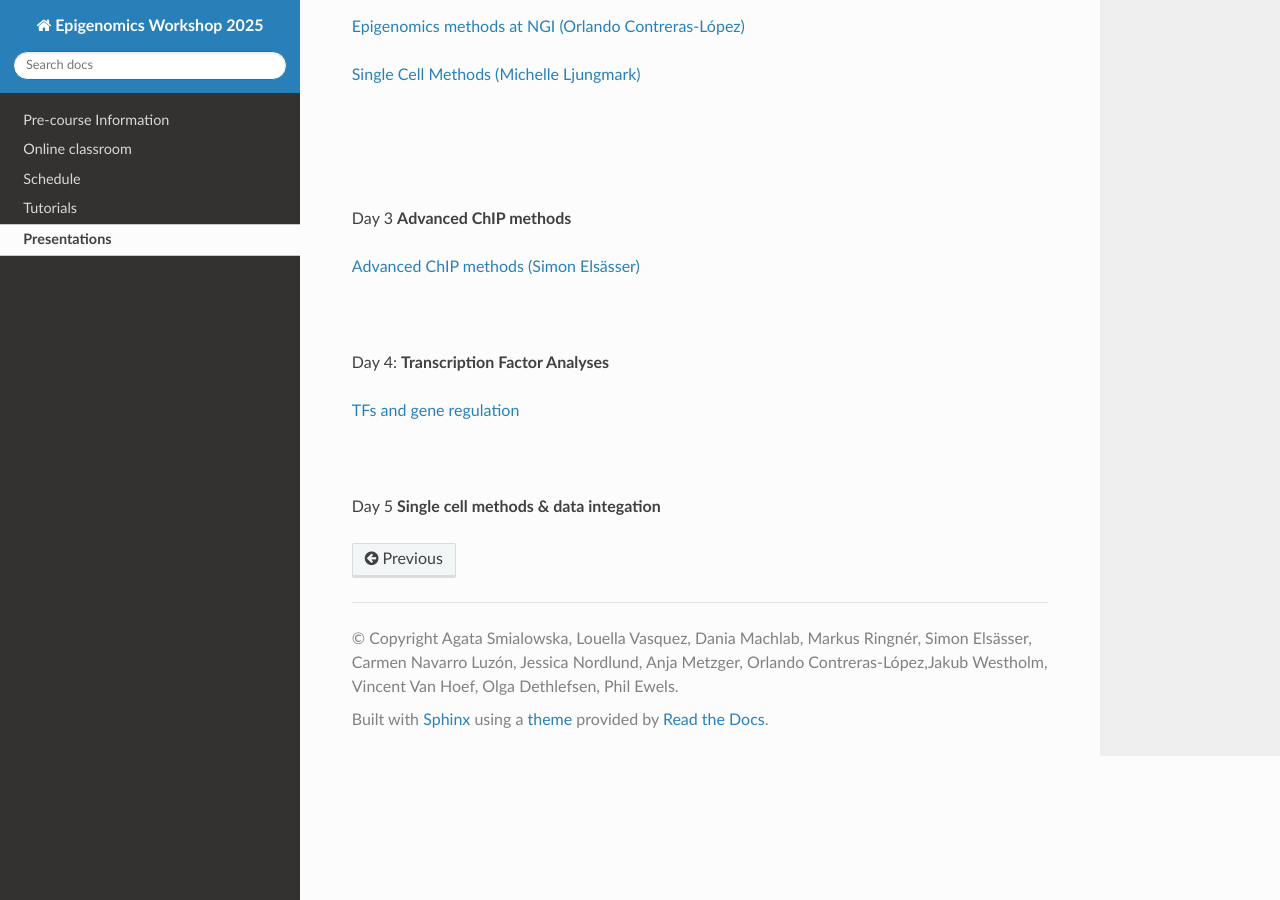
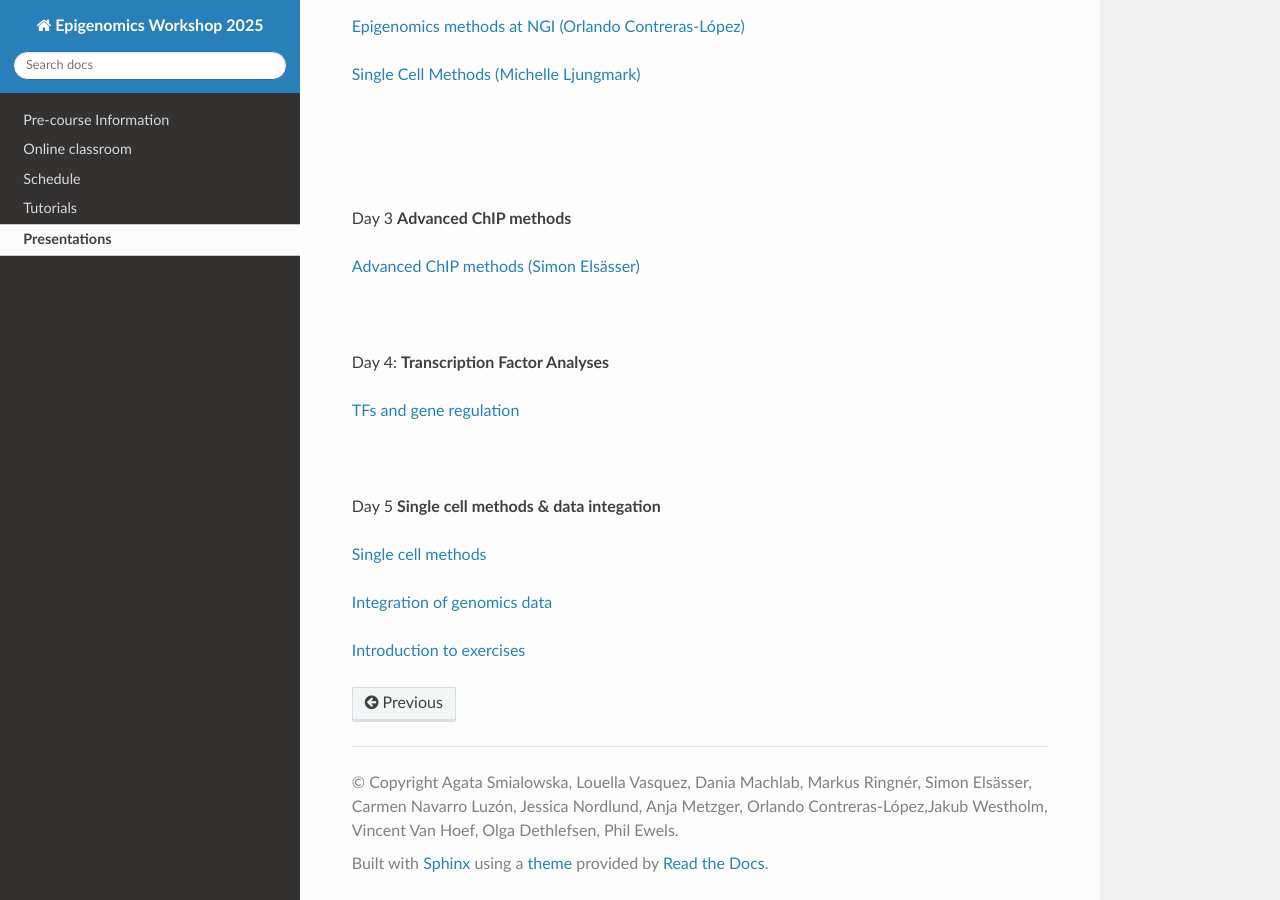
Before and after one commit to NBISweden/workshop-epigenomics-RTDs, a Sphinx documentation site: the page built from docs/content/presentations.rst, in a window 1280 px wide and 900 px high, scrolled down 577 px. Built offline with Sphinx 7.4.7 and the Read the Docs theme 3.1.0, drawn with Linux system fonts in a browser that asks for light colours; some of the changed lines change nothing that is shown.

Commit message:
Update presentations.rst

```diff
--- a/docs/content/presentations.rst
+++ b/docs/content/presentations.rst
@@ -67,9 +67,8 @@ Day 4: **Transcription Factor Analyses**
 
 Day 5 **Single cell methods & data integation**
 
-.. `Single cell methods <../_static/single_cell_methods_2025.pdf>`_
+`Single cell methods <../_static/single_cell_methods_2025.pdf>`_
 
-.. `Integration of genomics data  <../_static/data_intergration_2025.pdf>`_
+`Integration of genomics data  <../_static/dataintegration_2025.pdf>`_
 
-.. `Introduction to exercises  <../_static/lab_intro_2025.pdf>`_
-..
+`Introduction to exercises  <../_static/lab_intro_2025.pdf>`_
```
